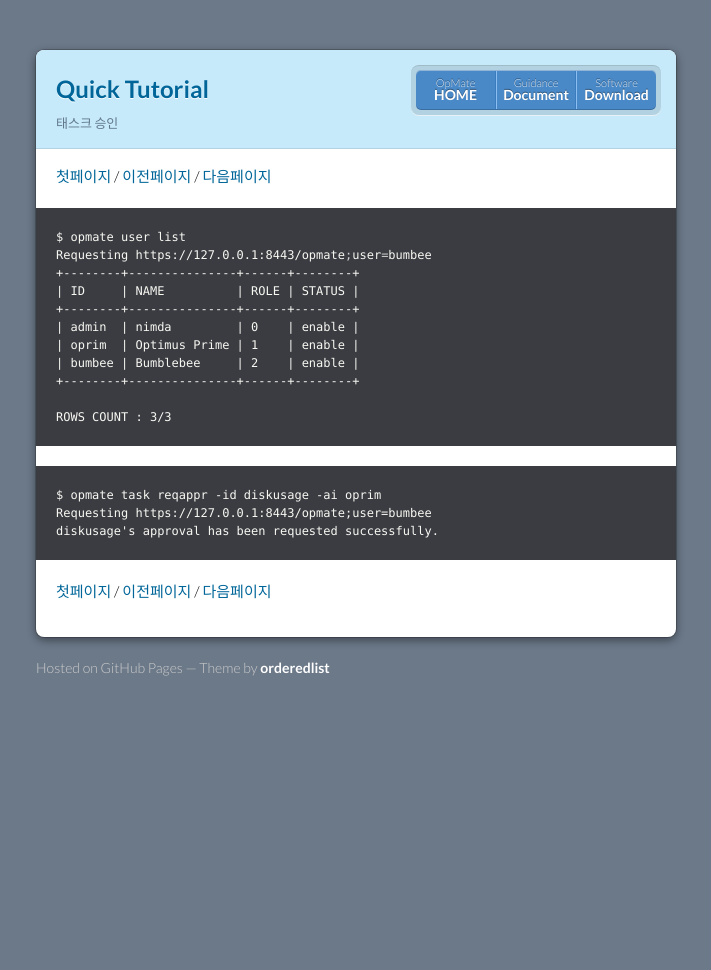
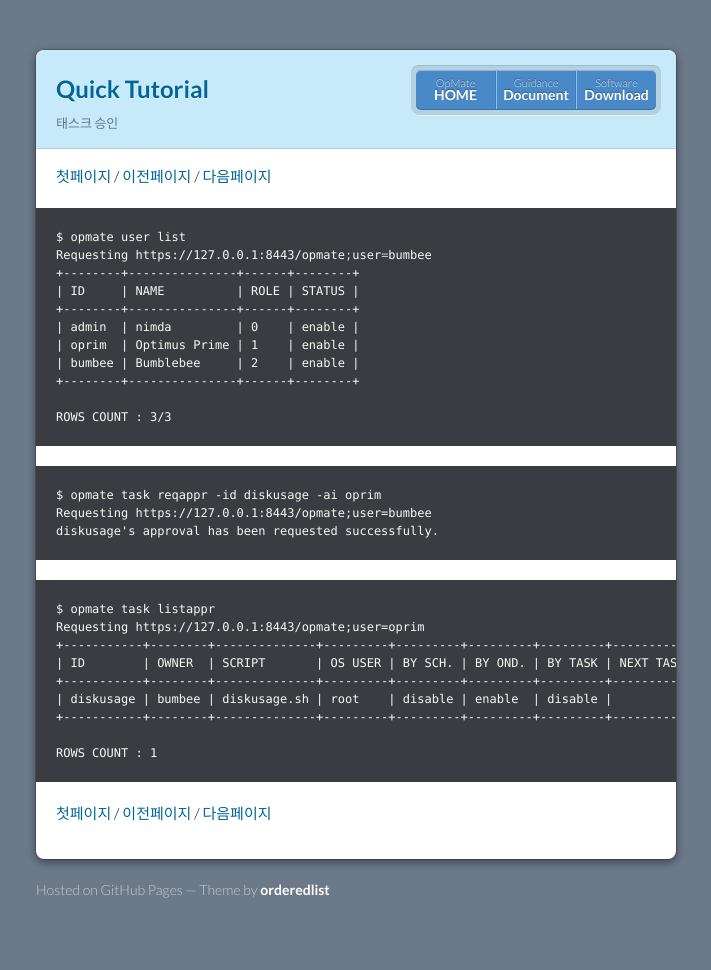
Before and after one commit to opmate/opmate.github.io, a Jekyll site: the page built from document/QuickTutorial5.md, in a window 1280 px wide. Shown: the whole page, without its empty margins (284-995 px from the left). Built offline with Jekyll 4.4.1, drawn with Linux system fonts in a browser that asks for light colours; our own code applies the rules of GitHub Pages for plain Markdown files; a script that is not in the unit is left out; the repository's description, which GitHub fills in, is left out; before the commit the page ends 900 px from its top, so only the background shows below that.

Commit message:
Update QuickTutorial5.md

````diff
--- a/document/QuickTutorial5.md
+++ b/document/QuickTutorial5.md
@@ -25,4 +25,16 @@
 diskusage's approval has been requested successfully.
 ```
 
+```
+$ opmate task listappr
+Requesting https://127.0.0.1:8443/opmate;user=oprim
++-----------+--------+--------------+---------+---------+---------+---------+-----------+-------------+------------------+------------+-------------+
+| ID        | OWNER  | SCRIPT       | OS USER | BY SCH. | BY OND. | BY TASK | NEXT TASK | APPRV STAT. | APPRV REQ REASON | APPRV USER | DESCRIPTION |
++-----------+--------+--------------+---------+---------+---------+---------+-----------+-------------+------------------+------------+-------------+
+| diskusage | bumbee | diskusage.sh | root    | disable | enable  | disable |           | request     |                  | oprim      |             |
++-----------+--------+--------------+---------+---------+---------+---------+-----------+-------------+------------------+------------+-------------+
+
+ROWS COUNT : 1
+```
+
 [첫페이지](QuickTutorial.md) / [이전페이지](QuickTutorial4.md) / [다음페이지](QuickTutorial6.md)
````
